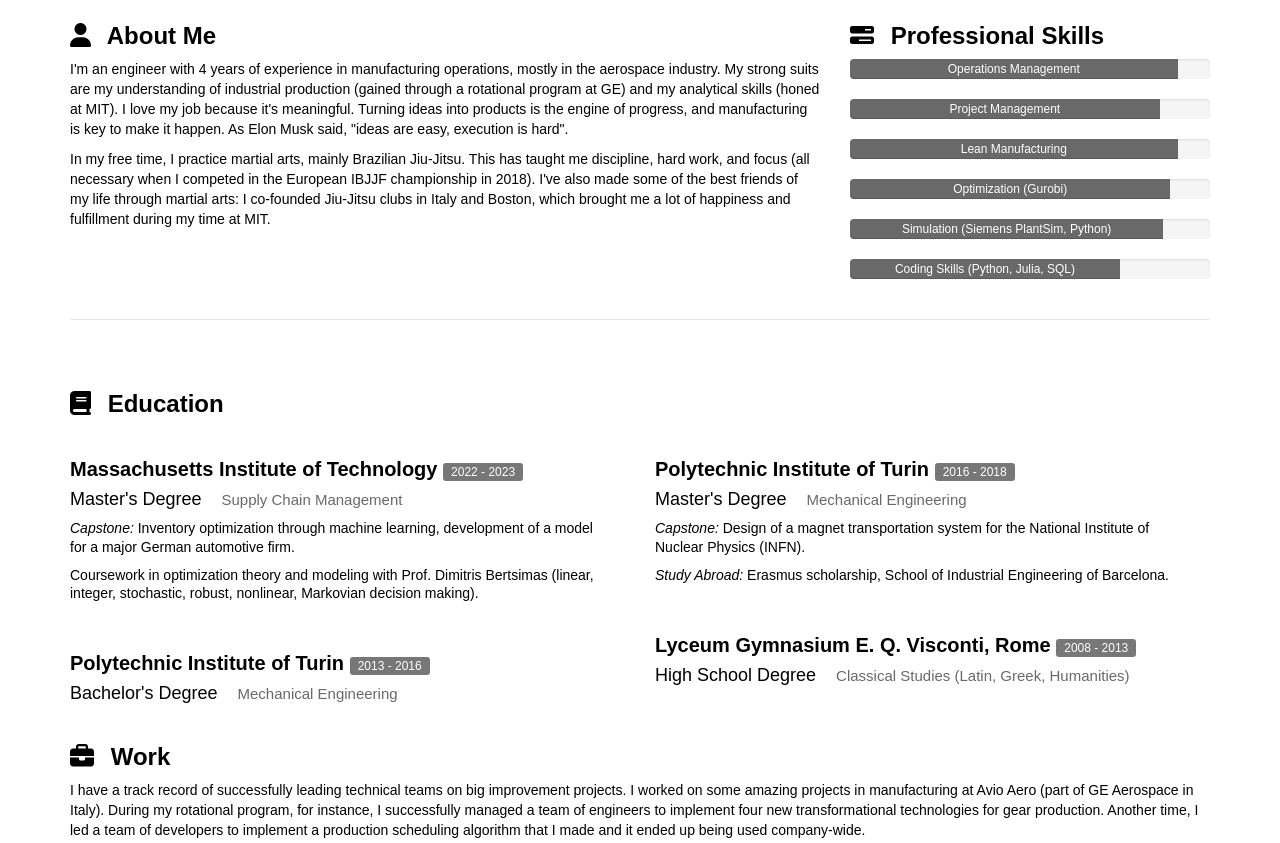
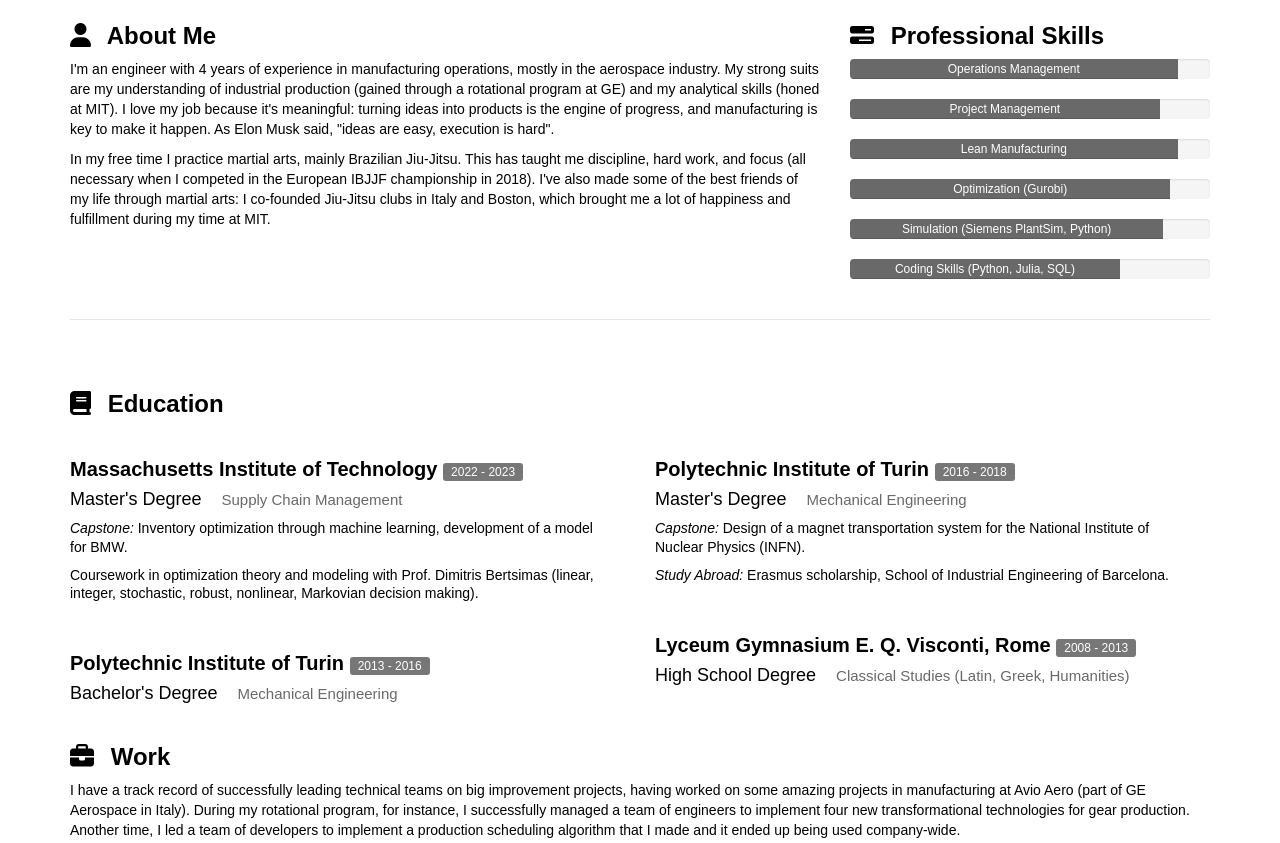
Before and after one commit to andrea-es/andrea-es.github.io, a plain HTML site: page index.html in a window 1280 px wide. Shown: the part 601-1444 px from the top of the page. Drawn offline with nearby package versions, Linux system fonts and the light colour scheme; a script that the page names is missing.

Commit message:
minor phrasing changes

```diff
--- a/index.html
+++ b/index.html
@@ -103,8 +103,8 @@
           <div class="col-md-8">
             <h3 class="head-bar"><i class="fa fa-user"></i> About Me</h3>
             <p>I'm an engineer with 4 years of experience in manufacturing operations, mostly in the aerospace industry. My strong suits are my understanding of industrial production (gained through a rotational program at GE) and my analytical skills (honed at MIT).
-    I love my job because it's meaningful. Turning ideas into products is the engine of progress, and manufacturing is key to make it happen. As Elon Musk said, "ideas are easy, execution is hard". </p><p>
-    In my free time, I practice martial arts, mainly Brazilian Jiu-Jitsu. This has taught me discipline, hard work, and focus (all necessary when I competed in the European IBJJF championship in 2018). I've also made some of the best friends of my life through martial arts: I co-founded Jiu-Jitsu clubs in Italy and Boston, which brought me a lot of happiness and fulfillment during my time at MIT.</p>
+    I love my job because it's meaningful: turning ideas into products is the engine of progress, and manufacturing is key to make it happen. As Elon Musk said, "ideas are easy, execution is hard". </p><p>
+    In my free time I practice martial arts, mainly Brazilian Jiu-Jitsu. This has taught me discipline, hard work, and focus (all necessary when I competed in the European IBJJF championship in 2018). I've also made some of the best friends of my life through martial arts: I co-founded Jiu-Jitsu clubs in Italy and Boston, which brought me a lot of happiness and fulfillment during my time at MIT.</p>
 
 
           </div>
@@ -172,7 +172,7 @@
               <h2>Master's Degree <small>Supply Chain Management</small></h2>
               <!-- decide whether list or just phrases-->
 
-              <h3><em>Capstone:</em> Inventory optimization through machine learning, development of a model for a major German automotive firm.</h3>
+              <h3><em>Capstone:</em> Inventory optimization through machine learning, development of a model for BMW.</h3>
                 <h3>Coursework in optimization theory and modeling with Prof. Dimitris Bertsimas (linear, integer, stochastic, robust, nonlinear, Markovian decision making). </h3>
 
             </article>
@@ -204,7 +204,7 @@
           </div>
           <div class="col-md-12">
             <p>
-              I have a track record of successfully leading technical teams on big improvement projects. I worked on some amazing projects in manufacturing at Avio Aero (part of GE Aerospace in Italy). During my rotational program, for instance, I successfully managed a team of engineers to implement four new transformational technologies for gear production. Another time, I led a team of developers to implement a production scheduling algorithm that I made and it ended up being used company-wide.
+              I have a track record of successfully leading technical teams on big improvement projects, having worked on some amazing projects in manufacturing at Avio Aero (part of GE Aerospace in Italy). During my rotational program, for instance, I successfully managed a team of engineers to implement four new transformational technologies for gear production. Another time, I led a team of developers to implement a production scheduling algorithm that I made and it ended up being used company-wide.
               </p>
           </div>
         </div>
```
